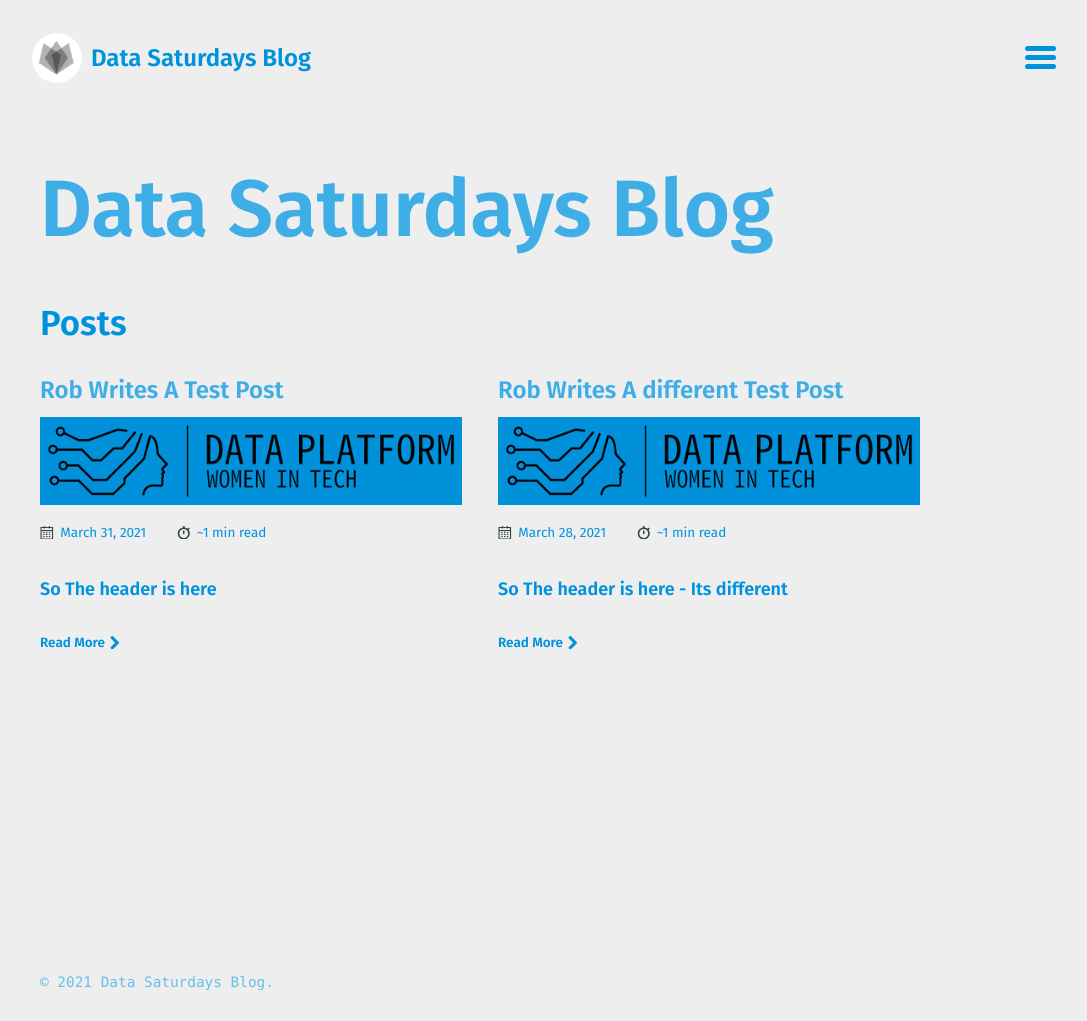
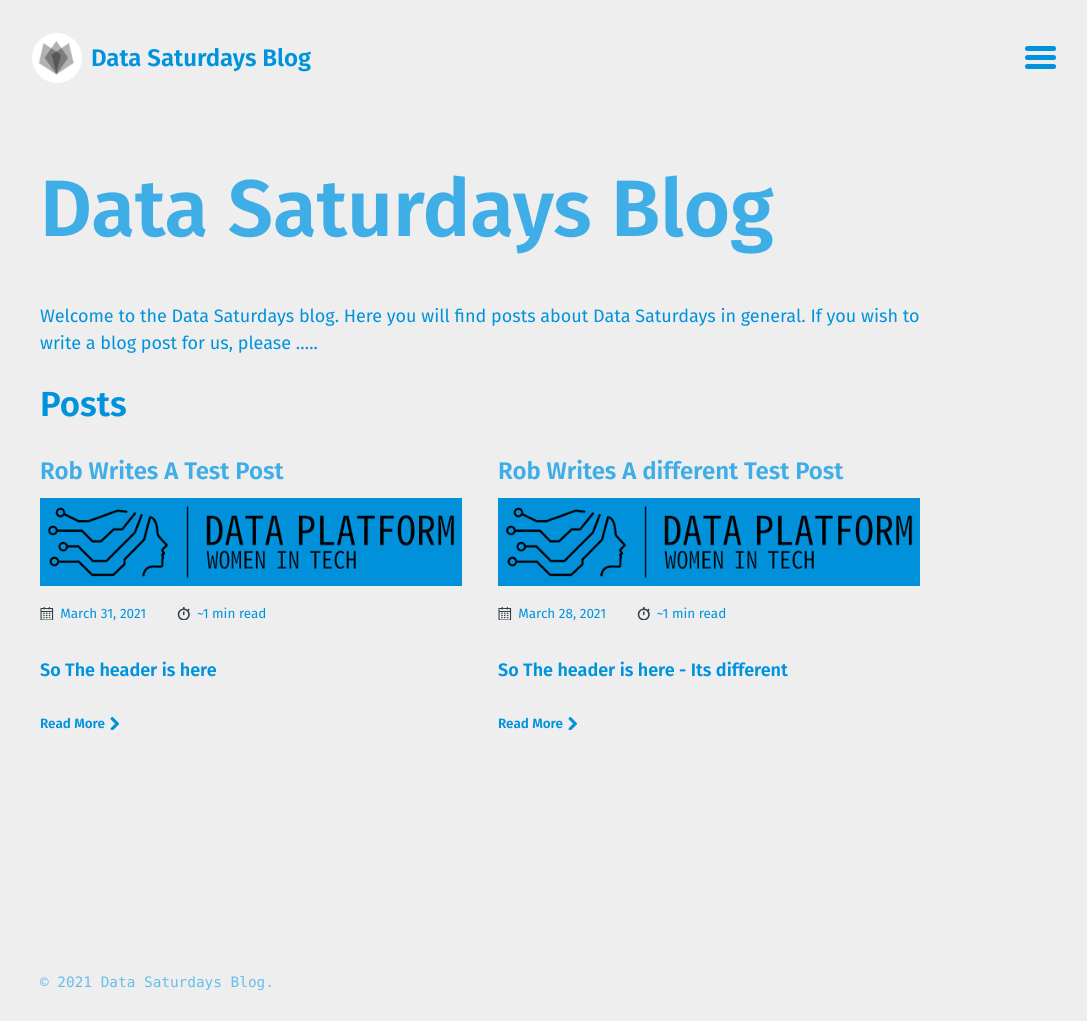
Before and after one commit to dataplat/datasaturdays-blog, a Jekyll site: the page built from index.md, in a window 1280 px wide. Shown: the whole page, without its empty margins (160-1247 px from the left). Built offline with Jekyll 4.4.1, drawn with Linux system fonts in a browser that asks for light colours.

Commit message:
add the words

```diff
--- a/index.md
+++ b/index.md
@@ -1,4 +1,8 @@
 ---
 layout: home
 entries_layout: grid
+title: Data Saturdays Blog
+subtitle: By The Community For The Community
 ---
+
+Welcome to the Data Saturdays blog. Here you will find posts about Data Saturdays in general. If you wish to write a blog post for us, please .....
```
